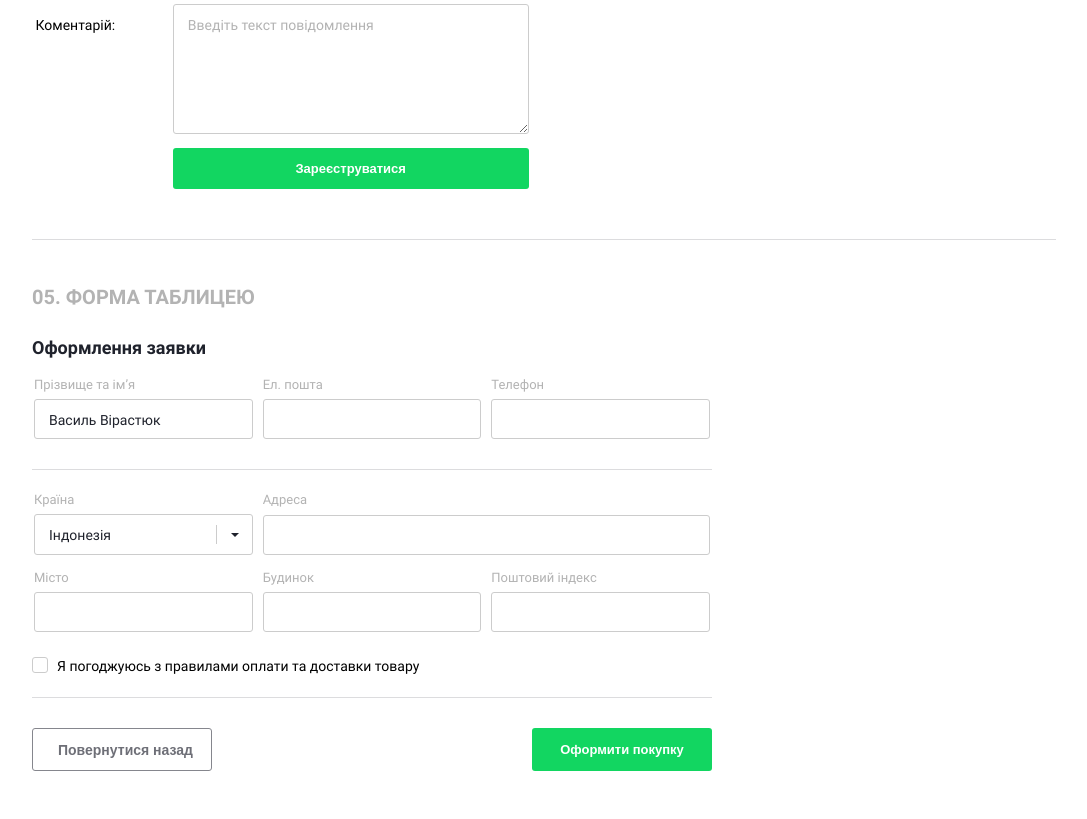
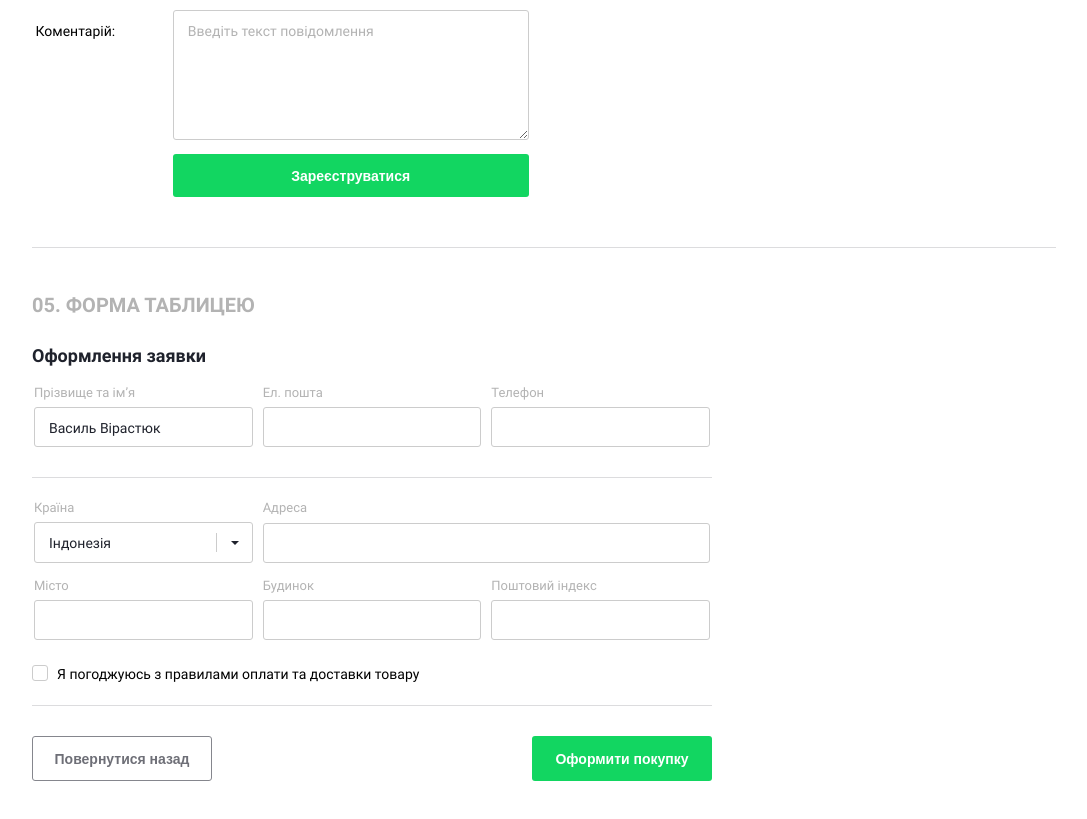
Before and after one commit to a-kulaev/forms, a plain HTML site: page index.html in a window 1280 px wide. Shown: the part 1573-2392 px from the top of the page, without its empty margins (96-1183 px from the left). Drawn offline with Linux system fonts and the light colour scheme.

Commit message:
Almoust done

```diff
--- a/css/style.css
+++ b/css/style.css
@@ -135,14 +135,15 @@ textarea {
     padding: 13px 14px 11px 14px;
 } */
 
+
 .input-date {
     padding: 11px 15px 9px 15px
 }
 
 .input-submit {
     margin-top: 1px;
-    padding: 13px 15px 13px 15px;
-    font-size: 13px;
+    padding: 14px 15px 13px;
+    font-size: 14px;
     color: #ffffff;
     font-weight: 700;
     border: none;
@@ -155,6 +156,26 @@ textarea {
     box-shadow: 0px 2px 2.5px rgba(8,118,52,0.35);
     background-color: #07be51;
     cursor: pointer;
+}
+
+.input-reset {
+    padding: 14px 15px 13px;
+    box-sizing: border-box;
+    border-radius: 3px;
+    background-color: #fff;
+    border: 1px solid #85868d;
+    font-size: 14px;
+    color: #6e6f77;
+    font-weight: 700;
+    cursor: pointer;
+    transition: all .5s ease;
+    width: 180px;
+    text-align: center;
+    }
+
+.input-reset:hover {
+    background-color: #85868d;
+    color: #fff;
 }
 
 .input-text:focus,
@@ -172,6 +193,7 @@ textarea {
     z-index: 1;
     position: relative;
     background-color: transparent;
+    height: 41px;
 }
 
 .label-select {
@@ -624,24 +646,7 @@ textarea {
     margin-top: 17px;
 }
 
-.input-reset {
-    padding: 13px 25px 12px;
-    box-sizing: border-box;
-    border-radius: 3px;
-    background-color: #fff;
-    border: 1px solid #85868d;
-    font-size: 14px;
-    color: #6e6f77;
-    font-weight: 700;
-    cursor: pointer;
-    transition: all .5s ease;
-    width: 180px;
-    }
 
-.input-reset:hover {
-    background-color: #85868d;
-    color: #fff;
-}
 
 .reset-submit {
     margin-bottom: 50px;
@@ -649,6 +654,7 @@ textarea {
 
 .reset-submit .input-submit {
     width: 180px;
+    text-align: center;
 }
 
 /* 06. фіксована форма */
```
